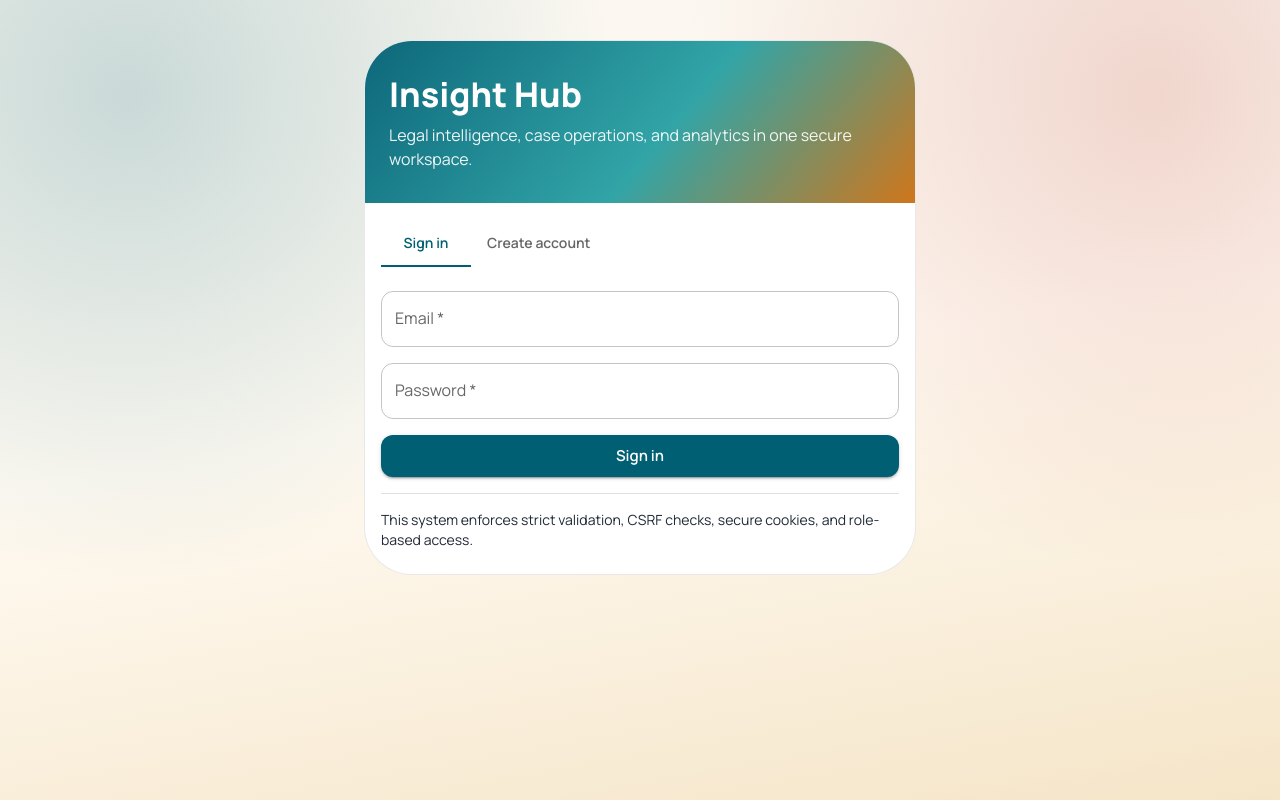
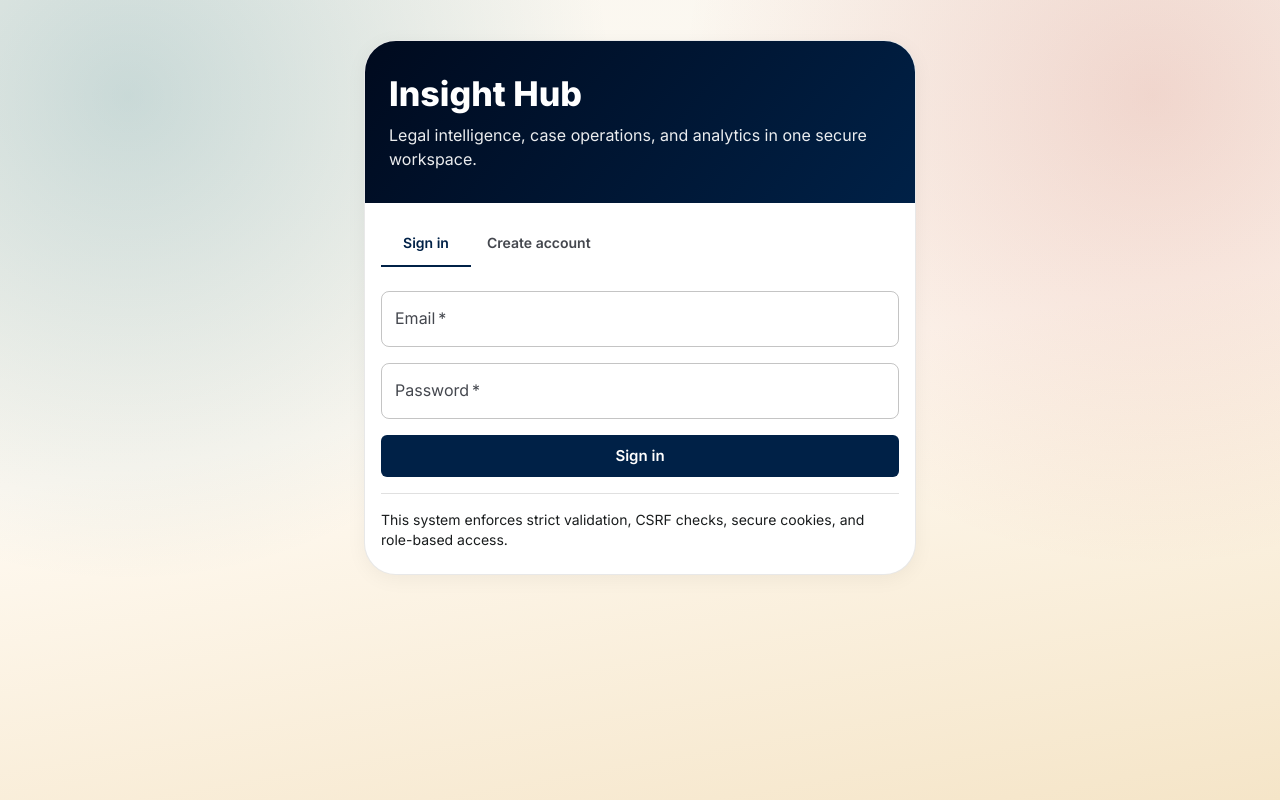
Before and after one commit to Dharmiklakhankiya/insight-hub, a Next.js app: page /login in a window 1280 px wide. Built offline with nearby package versions, Linux system fonts and the light colour scheme; no server answers.

Commit message:
style: update color scheme and typography across various components for improved aesthetics

```diff
--- a/app/(auth)/login/page.tsx
+++ b/app/(auth)/login/page.tsx
@@ -130,7 +130,7 @@ export default function LoginPage() {
         className="px-6 py-8"
         sx={{
           background:
-            "linear-gradient(130deg, rgba(0,95,115,0.95) 0%, rgba(10,147,150,0.84) 55%, rgba(202,103,2,0.9) 100%)",
+            "linear-gradient(130deg, rgba(0,10,30,1) 0%, rgba(0,33,71,1) 100%)",
           color: "white",
         }}
       >
--- a/app/(protected)/analytics/page.tsx
+++ b/app/(protected)/analytics/page.tsx
@@ -2,6 +2,7 @@
 
 import {
   Alert,
+  Box,
   Card,
   CardContent,
   CircularProgress,
@@ -140,9 +141,16 @@ export default function AnalyticsPage() {
           </Typography>
           <Stack spacing={1}>
             {data.insights.map((insight) => (
-              <Alert severity="info" key={insight}>
-                {insight}
-              </Alert>
+              <Box
+                key={insight}
+                className="rounded-lg px-3 py-2"
+                sx={{
+                  backgroundColor: "rgba(0,33,71,0.05)",
+                  border: "none",
+                }}
+              >
+                <Typography>{insight}</Typography>
+              </Box>
             ))}
           </Stack>
         </CardContent>
--- a/app/(protected)/cases/[id]/page.tsx
+++ b/app/(protected)/cases/[id]/page.tsx
@@ -188,7 +188,7 @@ export default function CaseDetailPage() {
             Client: {record.client_name} | Type: {record.case_type}
           </Typography>
           <Box className="mt-3 flex flex-wrap gap-2">
-            <Chip label={record.status} color={record.status === "closed" ? "success" : "warning"} />
+            <Chip label={record.status} color={record.status === "closed" ? "default" : record.status === "ongoing" ? "success" : "warning"} />
             <Chip label={`Court: ${record.court}`} variant="outlined" />
             <Chip label={`Judge: ${record.judge}`} variant="outlined" />
           </Box>
@@ -328,7 +328,7 @@ export default function CaseDetailPage() {
                 <Box
                   key={`${event.type}-${event.date}-${index}`}
                   className="rounded-lg px-3 py-2"
-                  sx={{ backgroundColor: "rgba(0,95,115,0.08)" }}
+                  sx={{ backgroundColor: "rgba(0,33,71,0.05)", border: "none" }}
                 >
                   <Typography sx={{ fontWeight: 700 }}>
                     {event.type.toUpperCase()} - {new Date(event.date).toLocaleDateString()}
@@ -356,8 +356,8 @@ export default function CaseDetailPage() {
                   key={document._id}
                   className="rounded-lg px-3 py-2"
                   sx={{
-                    border: "1px solid rgba(0,0,0,0.08)",
-                    backgroundColor: "#fff",
+                    border: "none",
+                    backgroundColor: "rgba(0,33,71,0.02)",
                   }}
                 >
                   <Typography sx={{ fontWeight: 700 }}>{document.original_name}</Typography>
--- a/app/(protected)/cases/page.tsx
+++ b/app/(protected)/cases/page.tsx
@@ -75,10 +75,14 @@ function statusColor(status: CaseItem["status"]):
   | "error"
   | "warning" {
   if (status === "closed") {
+    return "default";
+  }
+
+  if (status === "ongoing") {
     return "success";
   }
 
-  if (status === "ongoing") {
+  if (status === "pending") {
     return "warning";
   }
 
--- a/app/(protected)/dashboard/page.tsx
+++ b/app/(protected)/dashboard/page.tsx
@@ -23,19 +23,17 @@ type DashboardPayload = {
 function StatCard({
   label,
   value,
-  accent,
 }: {
   label: string;
   value: string;
-  accent: string;
 }) {
   return (
-    <Card elevation={0} sx={{ borderLeft: `6px solid ${accent}` }}>
+    <Card elevation={0} sx={{ height: "100%", bgcolor: "background.paper" }}>
       <CardContent>
-        <Typography color="text.secondary" variant="body2">
+        <Typography color="text.secondary" variant="body2" sx={{ fontFamily: "var(--font-inter)", fontWeight: 600 }}>
           {label}
         </Typography>
-        <Typography variant="h4" sx={{ mt: 1, fontWeight: 800 }}>
+        <Typography sx={{ mt: 1, fontWeight: 800, fontSize: "2.5rem", fontFamily: "var(--font-manrope)", color: "primary.main" }}>
           {value}
         </Typography>
       </CardContent>
@@ -119,28 +117,24 @@ export default function DashboardPage() {
           <StatCard
             label="Total Cases"
             value={String(data.analytics.totalCases)}
-            accent="#005f73"
           />
         </Grid>
         <Grid size={{ xs: 12, sm: 6, md: 3 }}>
           <StatCard
             label="Active Cases"
             value={String(data.analytics.activeCount)}
-            accent="#0a9396"
           />
         </Grid>
         <Grid size={{ xs: 12, sm: 6, md: 3 }}>
           <StatCard
             label="Closed Cases"
             value={String(data.analytics.closedCount)}
-            accent="#ca6702"
           />
         </Grid>
         <Grid size={{ xs: 12, sm: 6, md: 3 }}>
           <StatCard
             label="Avg Duration"
             value={`${Math.round(data.analytics.averageCaseDuration)} days`}
-            accent="#ae2012"
           />
         </Grid>
       </Grid>
@@ -160,8 +154,8 @@ export default function DashboardPage() {
                   key={insight}
                   className="rounded-lg px-3 py-2"
                   sx={{
-                    backgroundColor: "rgba(0,95,115,0.08)",
-                    border: "1px solid rgba(0,95,115,0.15)",
+                    backgroundColor: "rgba(0,33,71,0.05)",
+                    border: "none",
                   }}
                 >
                   <Typography>{insight}</Typography>
--- a/app/globals.css
+++ b/app/globals.css
@@ -1,22 +1,22 @@
 @import "tailwindcss";
 
 :root {
-  --background: #f8f3e9;
-  --foreground: #1f2937;
-  --muted: #6b7280;
+  --background: #f8f9fa;
+  --foreground: #191c1d;
+  --muted: #44474e;
 }
 
 @theme inline {
   --color-background: var(--background);
   --color-foreground: var(--foreground);
-  --font-sans: var(--font-manrope);
-  --font-mono: var(--font-ibm-plex-sans);
+  --font-sans: var(--font-inter);
+  --font-heading: var(--font-manrope);
 }
 
 body {
   background: var(--background);
   color: var(--foreground);
-  font-family: var(--font-manrope), "Segoe UI", sans-serif;
+  font-family: var(--font-inter), "Segoe UI", sans-serif;
   min-height: 100%;
 }
 
--- a/app/layout.tsx
+++ b/app/layout.tsx
@@ -1,5 +1,5 @@
 import type { Metadata } from "next";
-import { IBM_Plex_Sans, Manrope } from "next/font/google";
+import { Inter, Manrope } from "next/font/google";
 
 import AppThemeProvider from "@/components/app-theme-provider";
 
@@ -10,10 +10,9 @@ const manrope = Manrope({
   subsets: ["latin"],
 });
 
-const ibmPlexSans = IBM_Plex_Sans({
-  variable: "--font-ibm-plex-sans",
+const inter = Inter({
+  variable: "--font-inter",
   subsets: ["latin"],
-  weight: ["400", "500", "600", "700"],
 });
 
 const metadataBase = process.env.APP_URL
@@ -34,7 +33,7 @@ export default function RootLayout({
   return (
     <html
       lang="en"
-      className={`${manrope.variable} ${ibmPlexSans.variable} h-full antialiased`}
+      className={`${manrope.variable} ${inter.variable} h-full antialiased`}
     >
       <body className="min-h-full">
         <AppThemeProvider>
--- a/components/app-theme-provider.tsx
+++ b/components/app-theme-provider.tsx
@@ -12,31 +12,40 @@ export default function AppThemeProvider({
         palette: {
           mode: "light",
           primary: {
-            main: "#005f73",
+            main: "#002147",
+            light: "#2d476f",
+            dark: "#000a1e",
           },
           secondary: {
-            main: "#ca6702",
+            main: "#4c616c",
           },
           background: {
-            default: "#f8f3e9",
+            default: "#f8f9fa",
             paper: "#ffffff",
           },
           text: {
-            primary: "#1f2937",
+            primary: "#191c1d",
+            secondary: "#44474e",
           },
         },
         shape: {
-          borderRadius: 12,
+          borderRadius: 8,
         },
         typography: {
-          fontFamily: "var(--font-manrope), var(--font-ibm-plex-sans), sans-serif",
+          fontFamily: "var(--font-inter), sans-serif",
           h1: {
+            fontFamily: "var(--font-manrope), sans-serif",
             fontWeight: 800,
             letterSpacing: "-0.02em",
           },
           h2: {
+            fontFamily: "var(--font-manrope), sans-serif",
             fontWeight: 700,
             letterSpacing: "-0.02em",
+          },
+          h3: {
+            fontFamily: "var(--font-manrope), sans-serif",
+            fontWeight: 700,
           },
           button: {
             textTransform: "none",
@@ -47,7 +56,17 @@ export default function AppThemeProvider({
           MuiCard: {
             styleOverrides: {
               root: {
-                border: "1px solid rgba(0,0,0,0.06)",
+                border: "none",
+                boxShadow: "0px 4px 20px rgba(25, 28, 29, 0.05)",
+                backgroundColor: "#ffffff",
+              },
+            },
+          },
+          MuiButton: {
+            styleOverrides: {
+              root: {
+                borderRadius: 6,
+                boxShadow: "none",
               },
             },
           },
```
